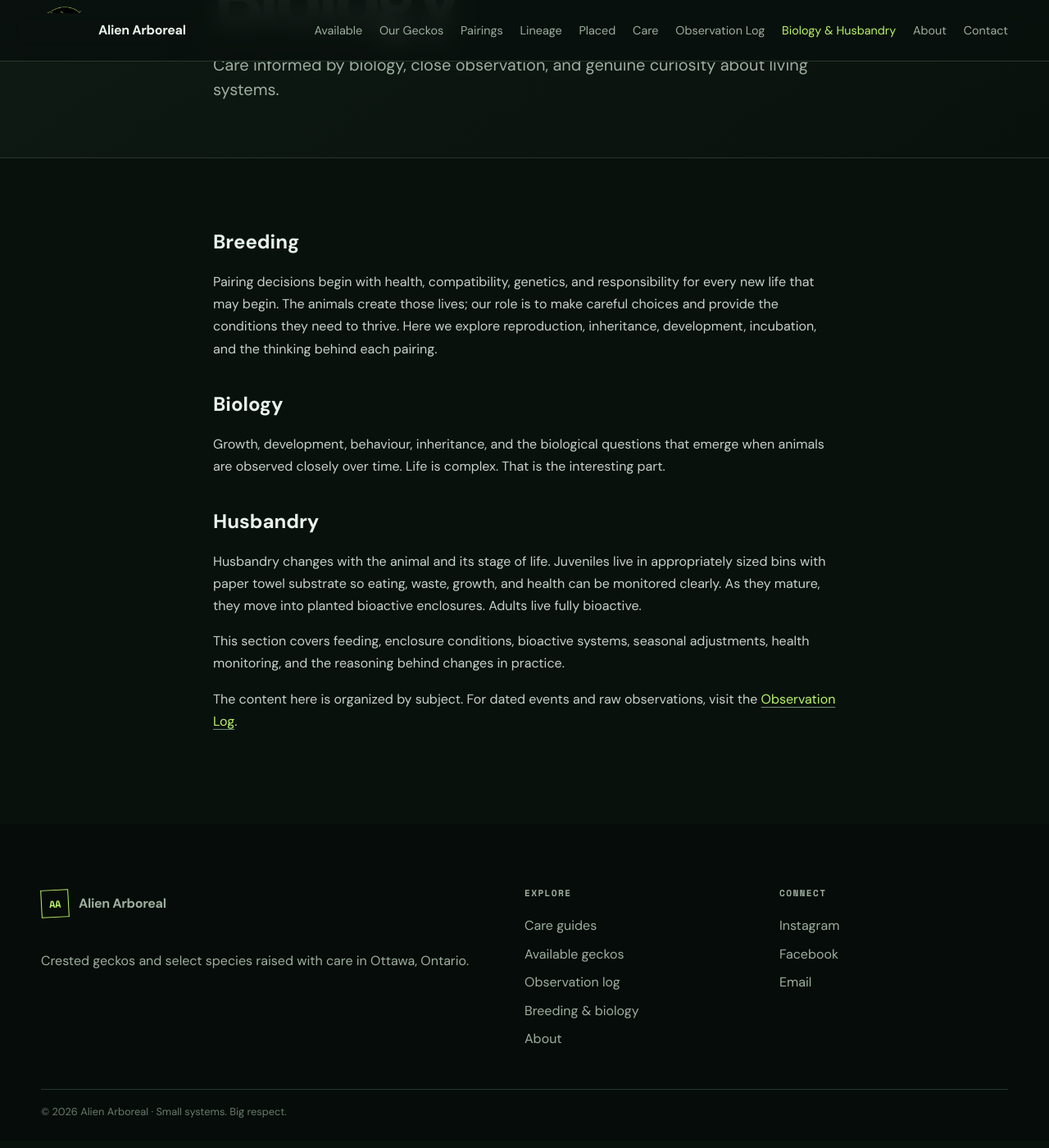
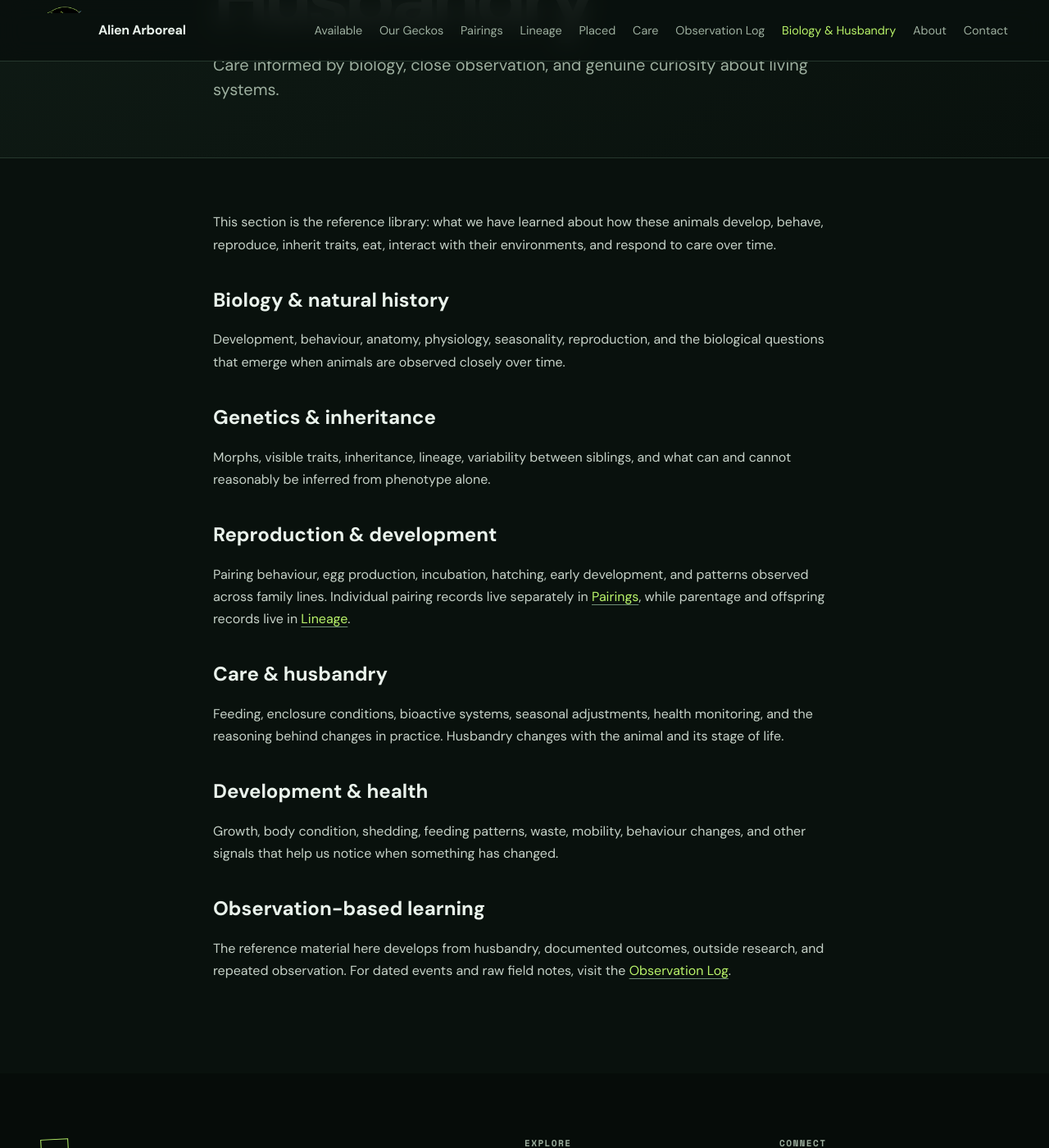
Before and after one commit to SavannahSidle/AlienArboreal, a Jekyll site: the page built from breeding-biology.md, in a window 1280 px wide and 1400 px high, scrolled down 366 px. Shown: the whole window at 82% size. Built offline with Jekyll 4.4.1, drawn with Linux system fonts in a browser that asks for light colours; some of the changed text lies outside the part shown.

Commit message:
Expand Biology and Husbandry section

```diff
--- a/breeding-biology.md
+++ b/breeding-biology.md
@@ -1,23 +1,33 @@
 ---
 layout: page
-title: Breeding & Biology
+title: Biology & Husbandry
 eyebrow: Reference library
 description: Care informed by biology, close observation, and genuine curiosity about living systems.
 permalink: /breeding-biology/
 ---
 
-## Breeding
+This section is the reference library: what we have learned about how these animals develop, behave, reproduce, inherit traits, eat, interact with their environments, and respond to care over time.
 
-Pairing decisions begin with health, compatibility, genetics, and responsibility for every new life that may begin. The animals create those lives; our role is to make careful choices and provide the conditions they need to thrive. Here we explore reproduction, inheritance, development, incubation, and the thinking behind each pairing.
+## Biology & natural history
 
-## Biology
+Development, behaviour, anatomy, physiology, seasonality, reproduction, and the biological questions that emerge when animals are observed closely over time.
 
-Growth, development, behaviour, inheritance, and the biological questions that emerge when animals are observed closely over time. Life is complex. That is the interesting part.
+## Genetics & inheritance
 
-## Husbandry
+Morphs, visible traits, inheritance, lineage, variability between siblings, and what can and cannot reasonably be inferred from phenotype alone.
 
-Husbandry changes with the animal and its stage of life. Juveniles live in appropriately sized bins with paper towel substrate so eating, waste, growth, and health can be monitored clearly. As they mature, they move into planted bioactive enclosures. Adults live fully bioactive.
+## Reproduction & development
 
-This section covers feeding, enclosure conditions, bioactive systems, seasonal adjustments, health monitoring, and the reasoning behind changes in practice.
+Pairing behaviour, egg production, incubation, hatching, early development, and patterns observed across family lines. Individual pairing records live separately in [Pairings]({{ '/pairings/' | relative_url }}), while parentage and offspring records live in [Lineage]({{ '/lineage/' | relative_url }}).
 
-The content here is organized by subject. For dated events and raw observations, visit the [Observation Log]({{ '/observations/' | relative_url }}).
+## Care & husbandry
+
+Feeding, enclosure conditions, bioactive systems, seasonal adjustments, health monitoring, and the reasoning behind changes in practice. Husbandry changes with the animal and its stage of life.
+
+## Development & health
+
+Growth, body condition, shedding, feeding patterns, waste, mobility, behaviour changes, and other signals that help us notice when something has changed.
+
+## Observation-based learning
+
+The reference material here develops from husbandry, documented outcomes, outside research, and repeated observation. For dated events and raw field notes, visit the [Observation Log]({{ '/observations/' | relative_url }}).
```
